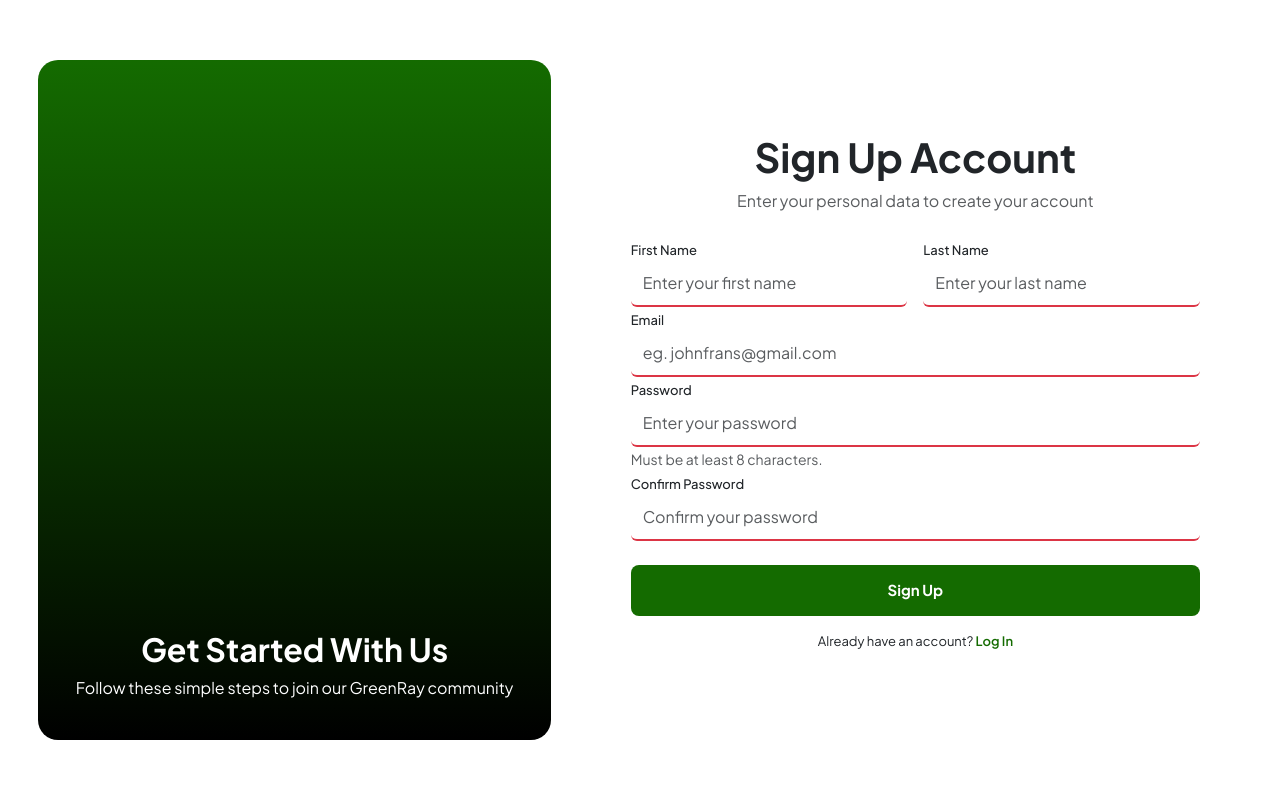
After one commit to farrelfaricaf/project-greenray, a PHP site: page /html/signup.php in a window 1280 px wide. The commit adds this page. Run offline with PHP 8.4, Linux system fonts and the light colour scheme.

Commit message:
Update File PHP

```diff
--- /dev/null
+++ b/html/signup.php
@@ -0,0 +1,179 @@
+<?php
+// WAJIB ADA DI BARIS PALING ATAS
+session_start();
+
+// 1. Hubungkan ke database
+include '../koneksi.php';
+
+$error_message = "";
+$success_message = "";
+
+// 2. Cek jika form sudah di-submit (REQUEST_METHOD == "POST")
+if ($_SERVER["REQUEST_METHOD"] == "POST") {
+
+  // Validasi: Pastikan semua data ada sebelum diakses
+  if (isset($_POST['first_name'], $_POST['last_name'], $_POST['email'], $_POST['password'], $_POST['confirm_password'])) {
+
+    $first_name = $_POST['first_name'];
+    $last_name = $_POST['last_name'];
+    $email = $_POST['email'];
+    $password = $_POST['password'];
+    $confirm_password = $_POST['confirm_password'];
+
+    // 3. Validasi Sederhana
+    if (empty($first_name) || empty($last_name) || empty($email) || empty($password)) {
+      $error_message = "Semua field wajib diisi.";
+    } elseif (strlen($password) < 8) {
+      $error_message = "Password harus minimal 8 karakter.";
+    } elseif ($password !== $confirm_password) {
+      $error_message = "Password dan Konfirmasi Password tidak cocok.";
+    } else {
+
+      // 4. HASH PASSWORD (Sangat Penting untuk Keamanan)
+      $hashed_password = password_hash($password, PASSWORD_BCRYPT);
+
+      // 5. Simpan ke database (Gunakan prepared statement)
+      $stmt = $koneksi->prepare("INSERT INTO users (first_name, last_name, email, password) VALUES (?, ?, ?, ?)");
+      $stmt->bind_param("ssss", $first_name, $last_name, $email, $hashed_password);
+
+      if ($stmt->execute()) {
+        // *** INI ADALAH LOGIKA "PILIHAN A" ***
+        $success_message = "Registrasi berhasil! Silakan <a href='signin.php' class='alert-link'>login di sini</a>.";
+      } else {
+        if ($koneksi->errno == 1062) { // Error email duplikat
+          $error_message = "Email ini sudah terdaftar. Silakan gunakan email lain.";
+        } else {
+          $error_message = "Terjadi kesalahan: " . $stmt->error;
+        }
+      }
+      $stmt->close();
+    }
+  } else {
+    $error_message = "Form tidak terkirim dengan benar.";
+  }
+}
+?>
+
+<!DOCTYPE html>
+<html lang="en">
+
+<head>
+  <meta charset="UTF-8" />
+  <meta name="viewport" content="width=device-width, initial-scale=1.0" />
+  <title>Sign Up</title>
+
+  <link href="https://cdn.jsdelivr.net/npm/bootstrap@5.3.2/dist/css/bootstrap.min.css" rel="stylesheet"
+    integrity="sha384-T3c6CoIi6uLrA9TneNEoa7RxnatzjcDSCmG1MXxSR1GAsXEV/Dwwykc2MPK8M2HN" crossorigin="anonymous" />
+
+  <link href="https://fonts.googleapis.com/css2?family=Plus+Jakarta+Sans:wght@400;500;600;700&display=swap"
+    rel="stylesheet" />
+
+  <link rel="stylesheet" href="..\css\signup.css" />
+  <link rel="icon" type="image/png" href="..\img\favicon.png" sizes="180px180">
+</head>
+
+<body>
+  <div class="signup-container">
+    <div class="left-panel d-flex flex-column justify-content-end align-items-center text-white text-center">
+      <div class="pb-4">
+        <h2 class="fw-bold">Get Started With Us</h2>
+        <p>Follow these simple steps to join our GreenRay community</p>
+      </div>
+    </div>
+
+    <div class="right-panel">
+      <h1 class="text-center fw-bold mb-2">Sign Up Account</h1>
+      <p class="text-center text-muted mb-4">
+        Enter your personal data to create your account
+      </p>
+
+      <?php if (!empty($error_message)): ?>
+        <div class="alert alert-danger">
+          <?php echo $error_message; ?>
+        </div>
+      <?php endif; ?>
+      <?php if (!empty($success_message)): ?>
+        <div class="alert alert-success">
+          <?php echo $success_message; ?>
+        </div>
+      <?php endif; ?>
+
+      <form class="form-content needs-validation" action="signup.php" method="POST" novalidate>
+        <div class="row g-3">
+          <div class="form-group col-md-6">
+            <label for="firstName" class="fw-medium">First Name</label>
+            <input type="text" class="form-control" id="first_name" name="first_name"
+              placeholder="Enter your first name" required />
+            <div class="invalid-feedback">
+              Please enter your first name.
+            </div>
+          </div>
+          <div class="form-group col-md-6">
+            <label for="lastName" class="fw-medium">Last Name</label>
+            <input type="text" class="form-control" id="last_name" name="last_name" placeholder="Enter your last name"
+              required />
+            <div class="invalid-feedback">
+              Please enter your last name.
+            </div>
+          </div>
+        </div>
+
+        <div class="form-group">
+          <label for="email" class="fw-medium">Email</label>
+          <input type="email" class="form-control" id="email" name="email" placeholder="eg. johnfrans@gmail.com"
+            required />
+          <div class="invalid-feedback">
+            Please enter a valid email address.
+          </div>
+        </div>
+
+        <div class="form-group"> <label for="password" class="fw-medium">Password</label>
+          <input type="password" class="form-control" id="password" name="password" placeholder="Enter your password"
+            required />
+          <div class="invalid-feedback">
+            Please enter a password.
+          </div>
+          <small class="text-muted">Must be at least 8 characters.</small>
+        </div>
+
+        <div class="form-group mb-4">
+          <label for="confirm_password" class="fw-medium">Confirm Password</label>
+          <input type="password" class="form-control" id="confirm_password" name="confirm_password"
+            placeholder="Confirm your password" required />
+          <div class="invalid-feedback">
+            Please confirm your password.
+          </div>
+        </div>
+
+        <button type="submit" class="btn btn-success btn-block fw-bold" id="signupButton">
+          Sign Up
+        </button>
+
+        <p class="text-center mt-3 login-text">
+          Already have an account? <a href="signin.php" class="fw-semibold">Log In</a>
+        </p>
+      </form>
+    </div>
+  </div>
+
+  <div class="modal fade" id="signupSuccessModal" tabindex="-1" aria-labelledby="signupSuccessModalLabel"
+    aria-hidden="true">
+    <div class="modal-dialog modal-dialog-centered" role="document">
+      <div class="modal-content text-center p-4">
+        <h5 class="fw-bold mb-3" id="welcomeMessage">Account Created Successfully</h5>
+        <p>Your account has been successfully created.</p>
+        <div class="mt-4">
+          <a href="signin.php" class="btn btn-success px-4 py-2">Continue</a>
+        </div>
+      </div>
+    </div>
+  </div>
+
+  <script src="https://cdn.jsdelivr.net/npm/bootstrap@5.3.2/dist/js/bootstrap.bundle.min.js"
+    integrity="sha384-C6RzsynM9kWDrMNeT87bh95OGNyZPhcTNXj1NW7RuBCsyN/o0jlpcV8Qyq46cDfL"
+    crossorigin="anonymous"></script>
+
+  <script src="..\javascript\validation.js"></script>
+</body>
+
+</html>
--- a/koneksi.php
+++ b/koneksi.php
@@ -1,19 +1,12 @@
 <?php
-
 $host = "localhost";
 $user = "root";
-$password = "";
+$password = ""; // Password default Laragon biasanya kosong
 $database = "db_greenray";
-
 
 $koneksi = new mysqli($host, $user, $password, $database);
 
-
 if ($koneksi->connect_error) {
-
     die("Koneksi gagal: " . $koneksi->connect_error);
-} else {
-    echo "Koneksi berhasil";
 }
-
 ?>
```
Also changed, not shown: html/home.php (renamed from html/home.html, +118 -2 lines), html/logout.php (added, +14 -0 lines), html/signin.php (renamed from html/signin.html, +68 -12 lines), html/signup.html (deleted, +0 -99 lines).
